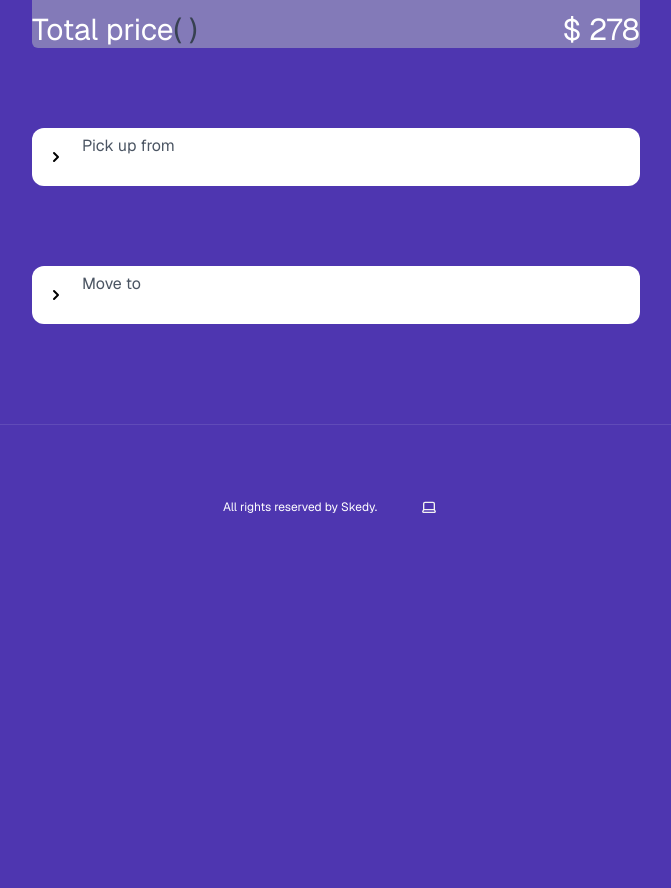
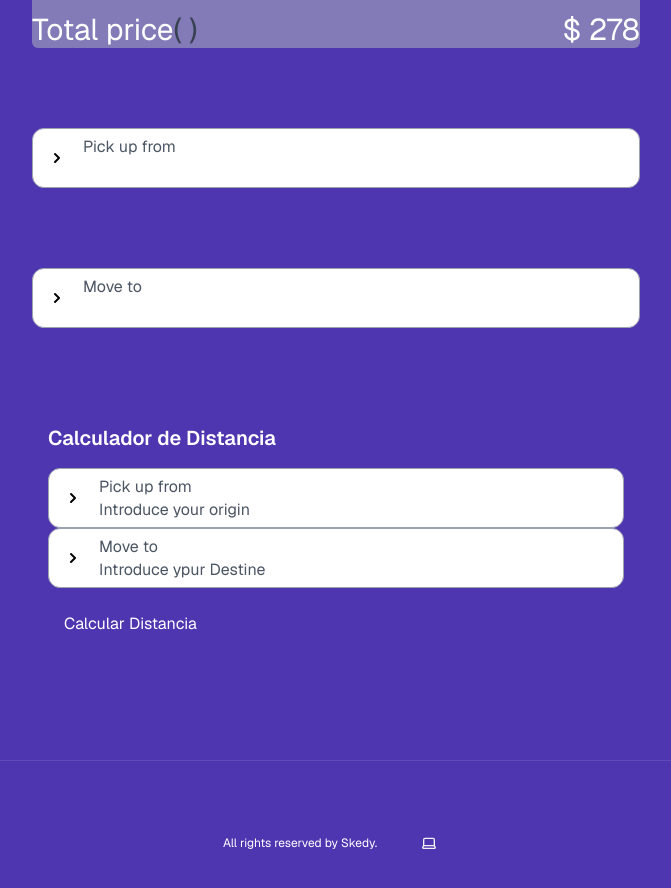
Before and after one commit to mesieou/simple_booking, a Next.js app: page /componentes in a window 1280 px wide. Shown: the part 2240-3128 px from the top of the page, without its empty margins (304-975 px from the left). Before the commit the page ends 2845 px from the top, so only its background shows below. Built offline with nearby package versions, Linux system fonts and the light colour scheme; no server answers.

Commit message:
fucionado

```diff
--- /dev/null
+++ b/app/api/form/route.ts
@@ -0,0 +1,52 @@
+import { NextRequest, NextResponse } from 'next/server';
+
+interface DistanceApiResponse {
+  status: string;
+  rows: {
+    elements: {
+      status: string;
+      distance: { text: string; value: number };
+      duration: { text: string };
+    }[];
+  }[];
+  origin_addresses: string[];
+  destination_addresses: string[];
+}
+
+interface DistanceApiError {
+  error: string;
+}
+
+export async function GET(request: NextRequest): Promise<NextResponse<DistanceApiResponse | DistanceApiError>> {
+  const { searchParams } = new URL(request.url);
+  const origen = searchParams.get('origen');
+  const destino = searchParams.get('destino');
+  const apiKey = process.env.GOOGLE_MAPS_API_KEY;
+  const url = "https://maps.googleapis.com/maps/api/distancematrix/json";
+
+  if (!origen || !destino) {
+    return NextResponse.json({ error: "Se deben proporcionar origen y destino." }, { status: 400 });
+  }
+
+  const params = new URLSearchParams({
+    origins: origen,
+    destinations: destino,
+    mode: "driving",
+    language: "es",
+    units: "metric",
+    key: apiKey as string,
+  });
+
+  try {
+    const response = await fetch(`${url}?${params.toString()}`);
+    if (!response.ok) {
+      throw new Error(`HTTP error! status: ${response.status}`);
+    }
+    const data: DistanceApiResponse = await response.json();
+
+    return NextResponse.json(data, { status: 200 });
+  } catch (error: any) {
+    console.error("Error fetching distance:", error.message);
+    return NextResponse.json({ error: "Ocurrió un error al calcular la distancia." }, { status: 500 });
+  }
+}
--- a/app/componentes/page.tsx
+++ b/app/componentes/page.tsx
@@ -10,6 +10,7 @@ import { ThemeSwitcher } from '@/components/theme-switcher'
 import JoinWaitlist from '@/components/waitlist-form'
 import Precios from '@/components/precios';
 import Direction from '@/components/direction';
+import Distance from '@/components/distance';
 
 
 export default async function Componentes() {
@@ -30,7 +31,7 @@ export default async function Componentes() {
       <Precios/>
       <Direction texto="Pick up from"/>
       <Direction texto="Move to"/>
-
+      <Distance/>
     </>
   );
 }
--- a/components/direction.tsx
+++ b/components/direction.tsx
@@ -1,26 +1,38 @@
 'use client'
 
-export default function Direction({ texto }: { texto: string }) {
+import React, { InputHTMLAttributes } from 'react';
 
-    return(
+// Extend standard input props so we can pass type, id, value, onChange, etc.
+interface DirectionProps extends InputHTMLAttributes<HTMLInputElement> {
+  texto: string;
+}
+
+export default function Direction({ texto, ...inputProps }: DirectionProps) {
+  return (
     <div className="w-full">
       <div className="relative">
-                    <div className="relative border rounded-xl px-3.5 py-3 flex items-center gap-x-4 flex-wrap transition text-black bg-white border-gray-400 focus-within:border-brand hover:border-brand flex-nowrap border-none !py-1.5">
+        <div className="relative border rounded-xl px-3.5 py-3 flex items-center gap-x-4 flex-wrap transition text-black bg-white border-gray-400 focus-within:border-brand hover:border-brand flex-nowrap !py-1.5">
           <div className="pointer-events-none flex h-5 w-5 items-center justify-center">
             <svg className="w-5 h-5" xmlns="http://www.w3.org/2000/svg">
-                                    <path fill="currentColor" fill-rule="evenodd" d="M7.293 14.707a1 1 0 010-1.414L10.586 10 7.293 6.707a1 1 0 011.414-1.414l4 4a1 1 0 010 1.414l-4 4a1 1 0 01-1.414 0z" clip-rule="evenodd"></path>
+              <path
+                fill="currentColor"
+                fillRule="evenodd"
+                d="M7.293 14.707a1 1 0 010-1.414L10.586 10 7.293 6.707a1 1 0 011.414-1.414l4 4a1 1 0 010 1.414l-4 4a1 1 0 01-1.414 0z"
+                clipRule="evenodd"
+              />
             </svg>
           </div>
           <div className="flex-grow">
-                            <label className="block text-label-5 text-left text-gray-600">{texto}</label>
-                            <input className="block w-full text-label-2 leading-[1.375] focus:outline-none flex-1 bg-transparent border-none focus:ring-0 placeholder:text-gray-600 text-black caret-black" />
+            <label htmlFor={inputProps.id} className="block text-label-5 text-left text-gray-600">
+              {texto}
+            </label>
+            <input
+              {...inputProps}
+              className="block w-full text-label-2 leading-[1.375] focus:outline-none flex-1 bg-transparent border-none focus:ring-0 placeholder:text-gray-600 text-black caret-black"
+            />
           </div>
         </div>
       </div>
     </div>
-
-
-
-
-    )
+  );
 }
--- /dev/null
+++ b/components/distance.tsx
@@ -0,0 +1,89 @@
+'use client';
+
+import React, { useState } from 'react';
+import Direction from '@/components/direction';
+
+interface ErrorResult {
+  error: string;
+}
+
+export default function Distance() {
+  const [origen, setOrigen] = useState<string>('');
+  const [destino, setDestino] = useState<string>('');
+  const [distancia, setDistancia] = useState<string | null>(null);
+  const [duracion, setDuracion] = useState<string | null>(null);
+  const [error, setError] = useState<string | null>(null);
+  const [isLoading, setIsLoading] = useState<boolean>(false);
+
+  const handleClickCalcular = async () => {
+    setIsLoading(true);
+    setError(null);
+    setDistancia(null);
+    setDuracion(null);
+
+    try {
+      const response = await fetch(`/api/distancia?origen=${encodeURIComponent(origen)}&destino=${encodeURIComponent(destino)}`);
+      if (!response.ok) {
+        const errorData: ErrorResult = await response.json();
+        throw new Error(errorData.error || `HTTP error! status: ${response.status}`);
+      }
+      const data = await response.json();
+      const element = data.rows?.[0]?.elements?.[0];
+      if (element?.status === 'OK') {
+        setDistancia(element.distance.text);
+        setDuracion(element.duration.text);
+      } else if (data.error) {
+        setError(data.error);
+      } else {
+        setError('No se pudo calcular la distancia.');
+      }
+    } catch (err: any) {
+      console.error('Error fetching distance:', err.message);
+      setError(err.message);
+    } finally {
+      setIsLoading(false);
+    }
+  };
+
+  return (
+    <div className="p-4">
+      <h2 className="text-xl font-semibold mb-4">Calculador de Distancia</h2>
+
+      <Direction
+        texto="Pick up from"
+        id="origen"
+        type="text"
+        placeholder="Introduce your origin"
+        value={origen}
+        onChange={(e) => setOrigen(e.target.value)}
+      />
+
+      <Direction
+        texto="Move to"
+        id="destino"
+        type="text"
+        placeholder="Introduce ypur Destine"
+        value={destino}
+        onChange={(e) => setDestino(e.target.value)}
+      />
+
+      <button
+        onClick={handleClickCalcular}
+        disabled={isLoading}
+        className="mt-4 px-4 py-2 rounded bg-brand text-white disabled:opacity-50"
+      >
+        {isLoading ? 'Calculando...' : 'Calcular Distancia'}
+      </button>
+
+      {error && <p className="mt-4 text-red-600">Error: {error}</p>}
+
+      {distancia && duracion && (
+        <div className="mt-4">
+          <h3 className="font-medium">Distancia entre {origen} y {destino}:</h3>
+          <p>Distancia: {distancia}</p>
+          <p>Tiempo estimado: {duracion}</p>
+        </div>
+      )}
+    </div>
+  );
+}
```
Lines whose indentation alone changed are shown as unchanged.
